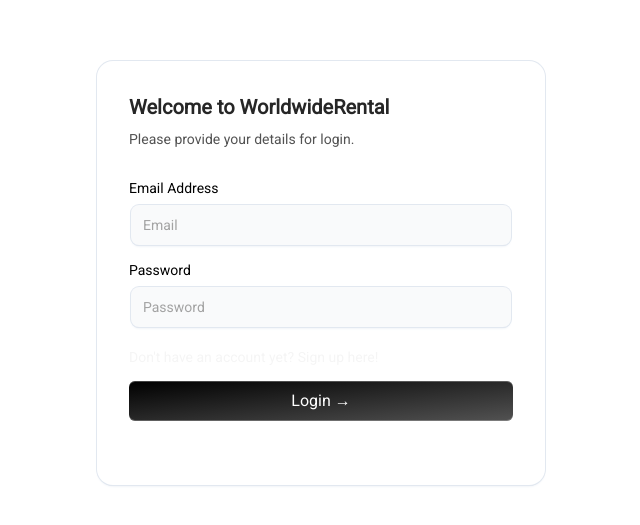
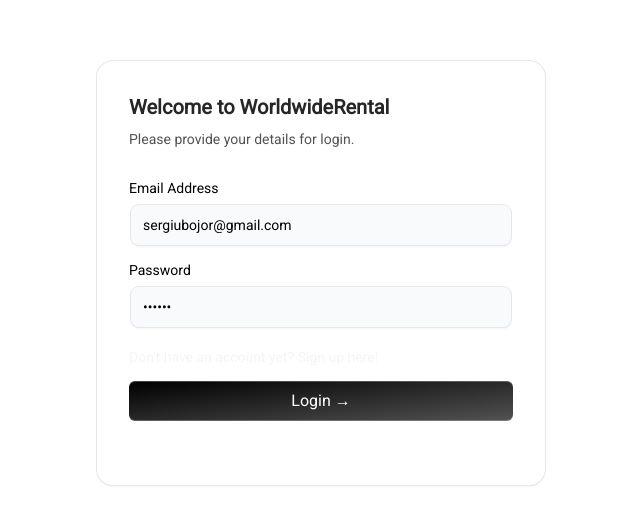
Before and after one commit to Sirgeeyou/fxbits, a Next.js app: page /login in a window 1280 px wide. Shown: the part 127-652 px from the top of the page, without its empty margins (319-959 px from the left). Built offline with nearby package versions, Linux system fonts and the light colour scheme.

Commit message:
added login credentials

```diff
--- a/components/LoginForm.tsx
+++ b/components/LoginForm.tsx
@@ -27,8 +27,8 @@
   const form = useForm<z.infer<typeof LoginFormSchema>>({
     resolver: zodResolver(LoginFormSchema),
     defaultValues: {
-      email: "",
-      password: "",
+      email: "sergiubojor@gmail.com",
+      password: "asdasd",
     },
   });
   const isLoading = form.formState.isLoading;
```
